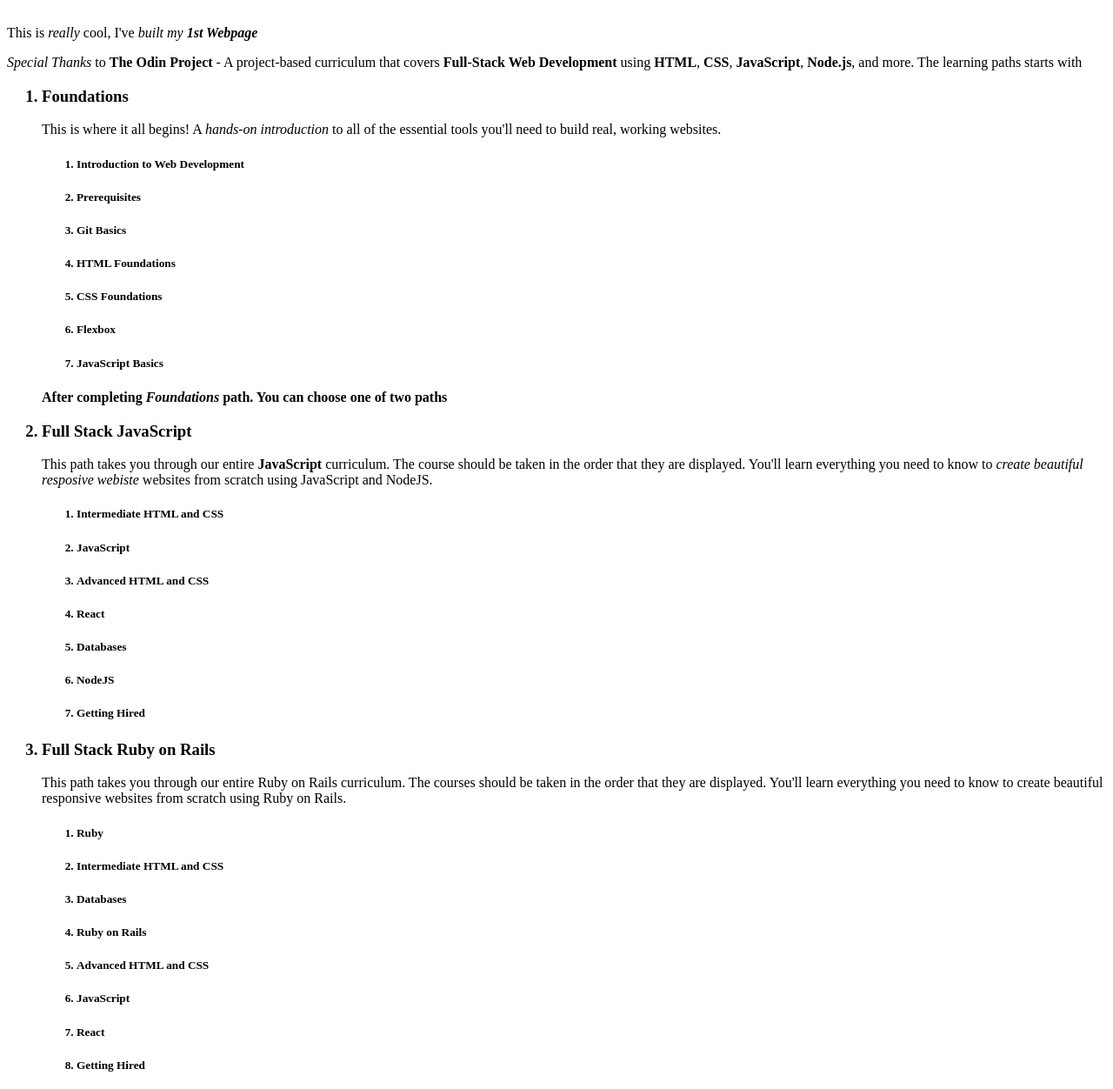
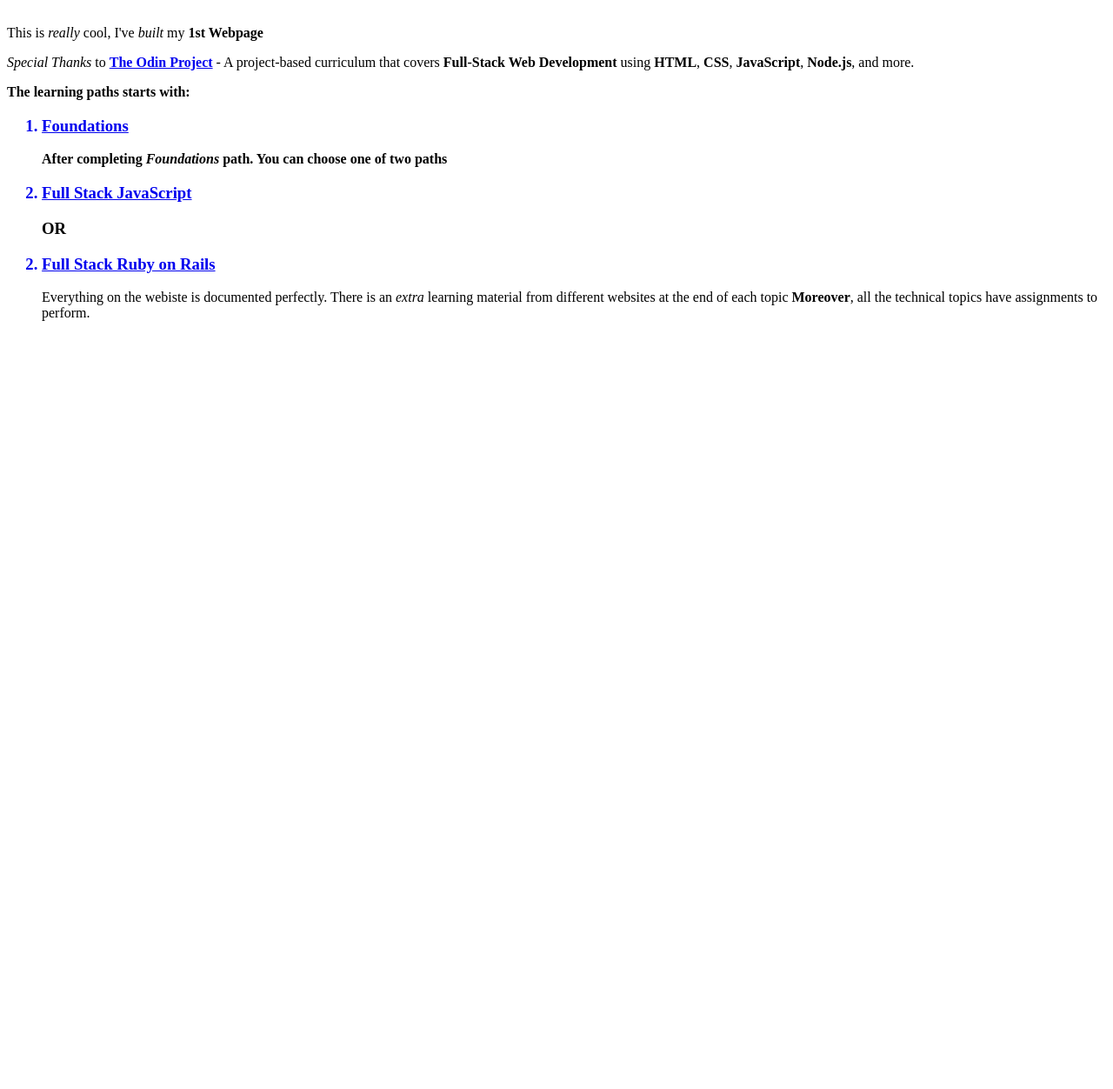
Before and after one commit to higgsboson909/TOP, a plain HTML site: page html-boilerplate/assignment/index.html in a window 1280 px wide. Shown: the part 72-1324 px from the top of the page at 87% size. After the commit the page ends 800 px from the top, so only its background shows below. Drawn offline with Linux system fonts and the light colour scheme.

Commit message:
linked foundations and full stack JS pages

```diff
--- a/html-boilerplate/assignment/index.html
+++ b/html-boilerplate/assignment/index.html
@@ -10,68 +10,34 @@
     <h1><p>My First Blog</p></h1>  <!--Most important heading-->
 
     <p>
-        This is <em>really </em> cool, I've <em>built my <strong>1st Webpage</strong></em>
+        This is <em>really </em> cool, I've <em>built</em> my <strong>1st Webpage</strong>
     </p>
 
         <p>
-        <em>Special Thanks</em> to <strong>The Odin Project</strong> - A
+            <em>Special Thanks</em> to <a href="https://theodinproject.com" target ="_blank" rel="noreferrer nopener"><strong>The Odin Project</strong></a> - A
             project-based curriculum that covers <strong>Full-Stack Web Development</strong> using
             <strong>HTML</strong>, <strong>CSS</strong>, <strong>JavaScript</strong>,
-        <strong>Node.js</strong>, and more. The learning paths starts with</strong></p>
+            <strong>Node.js</strong>, and more.
+        </p>
+        <p>
+            <strong>The learning paths starts with:</strong>
+        </p>
 
     <ol>
             <h3>
-            <li>Foundations</li>
+                <a href="./pages/foundations.html"><li>Foundations</li></a>
             </h3>
 
-        This is where it all begins! A <em>hands-on introduction</em> to all of the essential tools
-        you'll need to build real, working websites.
+                <p>
+                    <strong>After completing <em>Foundations</em> path. You can choose one of two paths</strong>
                 </p>
-        <ol>
-            <h5><li>Introduction to Web Development</li></h5>
-            <h5><li>Prerequisites</li></h5>
-            <h5><li>Git Basics</li></h5>
-            <h5><li>HTML Foundations</li></h5>
-            <h5><li>CSS Foundations</li></h5>
-            <h5><li>Flexbox</li></h5>
-            <h5><li>JavaScript Basics</li></h5>
-        </ol>
+            <h3>
+                <a href="./pages/fullStackJS.html"><li>Full Stack JavaScript</li></a>
+                <p><strong>OR</strong></p>
+                <a href="./pages/fullStackRuby.html"><li value="2">Full Stack Ruby on Rails</li></a>
+            </h3>
 
-    <p><strong>After completing <em>Foundations</em> path. You can choose one of two paths</strong></p>
-    <h3><li>Full Stack JavaScript</li></h3>
-    <p>
-        This path takes you through our entire <strong>JavaScript</strong> curriculum.
-        The course should be taken in the order that they
-        are displayed. You'll learn everything you need to know to <em>create beautiful resposive webiste</em>
-        websites from scratch using JavaScript and NodeJS.
-    </p>
-    <ol>
-        <h5><li>Intermediate HTML and CSS</li></h5>
-        <h5><li>JavaScript</li></h5>
-        <h5><li>Advanced HTML and CSS</li></h5>
-        <h5><li>React</li></h5>
-        <h5><li>Databases</li></h5>
-        <h5><li>NodeJS</li></h5>
-        <h5><li>Getting Hired</li></h5>
-    </ol>
 
-    <h3><li>Full Stack Ruby on Rails</li></h3>
-    <p>
-        This path takes you through our entire Ruby on Rails curriculum.
-        The courses should be taken in the order that they are displayed. You'll learn
-        everything you need to know to create beautiful responsive websites from scratch using Ruby on Rails.
-    </p>
-    <ol>
-        <h5><li>Ruby</li></h5>
-        <h5><li>Intermediate HTML and CSS</li></h5>
-        <h5><li>Databases</li></h5>
-        <h5><li>Ruby on Rails</li></h5>
-        <h5><li>Advanced HTML and CSS</li></h5>
-        <h5><li>JavaScript</li></h5>
-        <h5><li>React</li></h5>
-        <h5><li>Getting Hired</li></h5>
-    </ol>
-</ol>
 
     <p>
         Everything on the webiste is
```
Lines whose indentation alone changed are shown as unchanged.
